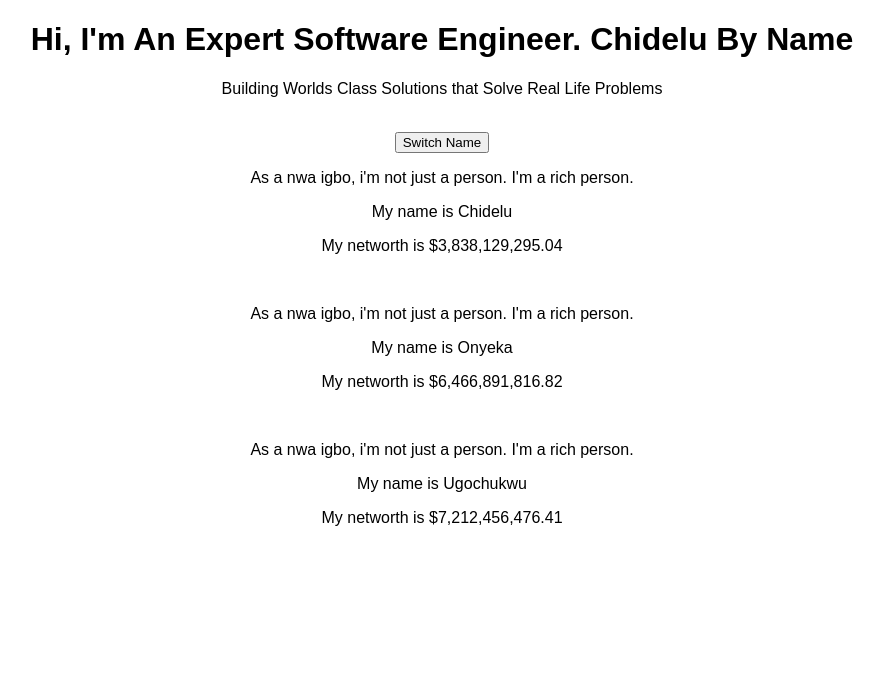
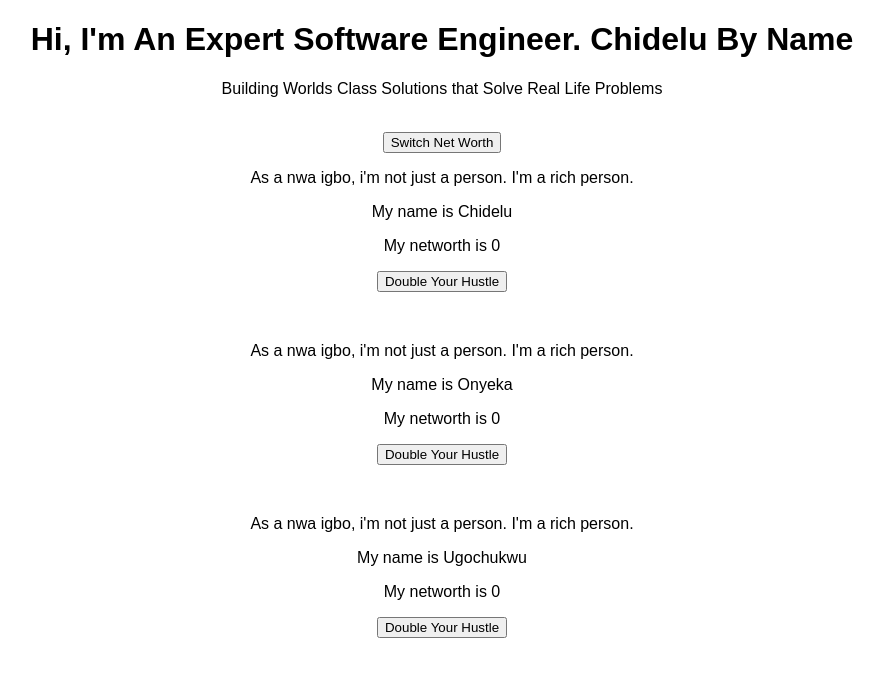
Before and after one commit to chukwuemekanweke/react-refresher-course-project, a React (Create React App) app: page / in a window 1280 px wide. Shown: the top 676 px of the page, without its empty margins (198-1081 px from the left). Built offline with nearby package versions, Linux system fonts and the light colour scheme.

Commit message:
Implemented using react hooks  useState() method in a functional component.
Time to switch back to class component

```diff
--- a/src/App.js
+++ b/src/App.js
@@ -1,47 +1,57 @@
-import React, { Component, Fragment } from 'react';
+import React, { useState, Fragment } from 'react';
 // import logo from './logo.svg';
 import './App.css';
 import {Person} from './Components/Person/index';
 
+const app = props =>{
 
-class App extends Component {
-
-  state = {
+  const [functionalState,setFunctionalState] = useState({
     persons:[
 
-      {name:'Chidelu', netWorth: this.currencyFormat(Math.random() * 10000000000)},
-      {name:'Onyeka', netWorth: this.currencyFormat(Math.random() * 10000000000)},
-      {name:'Ugochukwu', netWorth: this.currencyFormat(Math.random() * 10000000000)}
+      {name:'Chidelu', netWorth: 0},
+      {name:'Onyeka', netWorth: 0},
+      {name:'Ugochukwu', netWorth: 0}
 
     ]
-  };
+  })
 
 
-  switchNetWorthHandler = () =>
-  {
-      this.setState({
-        persons:[
+const switchNetWorthHandler = () =>
+{
+   setFunctionalState({
+      persons:[
 
-          {name:'Chidelu', netWorth: this.currencyFormat(Math.random() * 10000000000)},
-          {name:'Onyeka', netWorth: this.currencyFormat(Math.random() * 10000000000)},
-          {name:'Ugochukwu', netWorth: this.currencyFormat(Math.random() * 10000000000)}
+        {name:'Chidelu', netWorth: generateNetWorth()},
+        {name:'Onyeka', netWorth: generateNetWorth()},
+        {name:'Ugochukwu', netWorth: generateNetWorth()}
 
-        ]
-      });
-  }
+      ]
+    });
+}
 
-  render() {
+const nameChangeHandler = ()=>{
+
+}
+
+const generateNetWorth = ()=>{
+  return currencyFormat(Math.random() * 10000000000)
+}
+const currencyFormat = (num)=>{
+  return '$' + num.toFixed(2).replace(/(\d)(?=(\d{3})+(?!\d))/g, '$1,')
+}
+
+
     return (
       <div className="App">
         <h1>Hi, I'm An Expert Software Engineer. Chidelu By Name</h1>
         <p>Building Worlds Class Solutions that Solve Real Life Problems</p>
         <br></br>
-        <button onClick={this.switchNetWorthHandler} className="btn btn-primary">Switch Name</button>
+        <button onClick={switchNetWorthHandler} className="btn btn-primary">Switch Net Worth</button>
         <br></br>
         {
-          this.state.persons.map(person =>
+          functionalState.persons.map(person =>
             <Fragment>
-            <Person name={person.name} netWorth={person.netWorth} />
+            <Person click={switchNetWorthHandler}  name={person.name} netWorth={person.netWorth} />
             <br></br>
             </Fragment>
           )
@@ -52,16 +62,24 @@ class App extends Component {
 
       //React.createElement('div',{className:'App'}, React.createElement('h1',null,"Damn, i just learnt something new"))
     );
-  }
-
-
-
- currencyFormat  (num)  {
-  return '$' + num.toFixed(2).replace(/(\d)(?=(\d{3})+(?!\d))/g, '$1,')
-}
-
 
 
 }
 
-export default App;
+
+// let state = {
+//   persons:[
+
+//     {name:'Chidelu', netWorth: this.currencyFormat(Math.random() * 10000000000)},
+//     {name:'Onyeka', netWorth: this.currencyFormat(Math.random() * 10000000000)},
+//     {name:'Ugochukwu', netWorth: this.currencyFormat(Math.random() * 10000000000)}
+
+//   ]
+// };
+
+
+
+
+
+
+export default app;
--- a/src/Components/Person/Person.jsx
+++ b/src/Components/Person/Person.jsx
@@ -5,6 +5,7 @@ export const Person = (props) => {
             <p>As a nwa igbo, i'm not just a person. I'm a rich person.</p>
             <p>My name is {props.name}</p>
             <p>My networth is {props.netWorth}</p>
+            <button onClick={props.click} >Double Your Hustle</button>
             <p>{props.children}</p>
         </Fragment>
 
```
